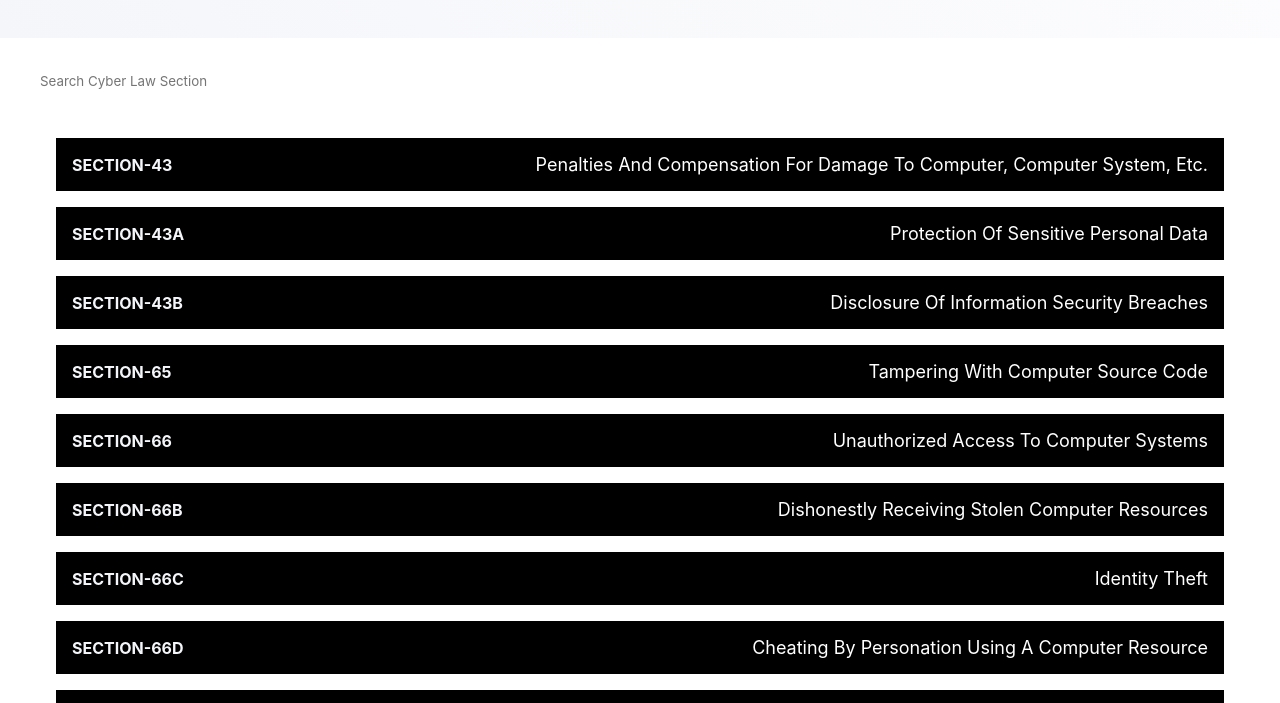
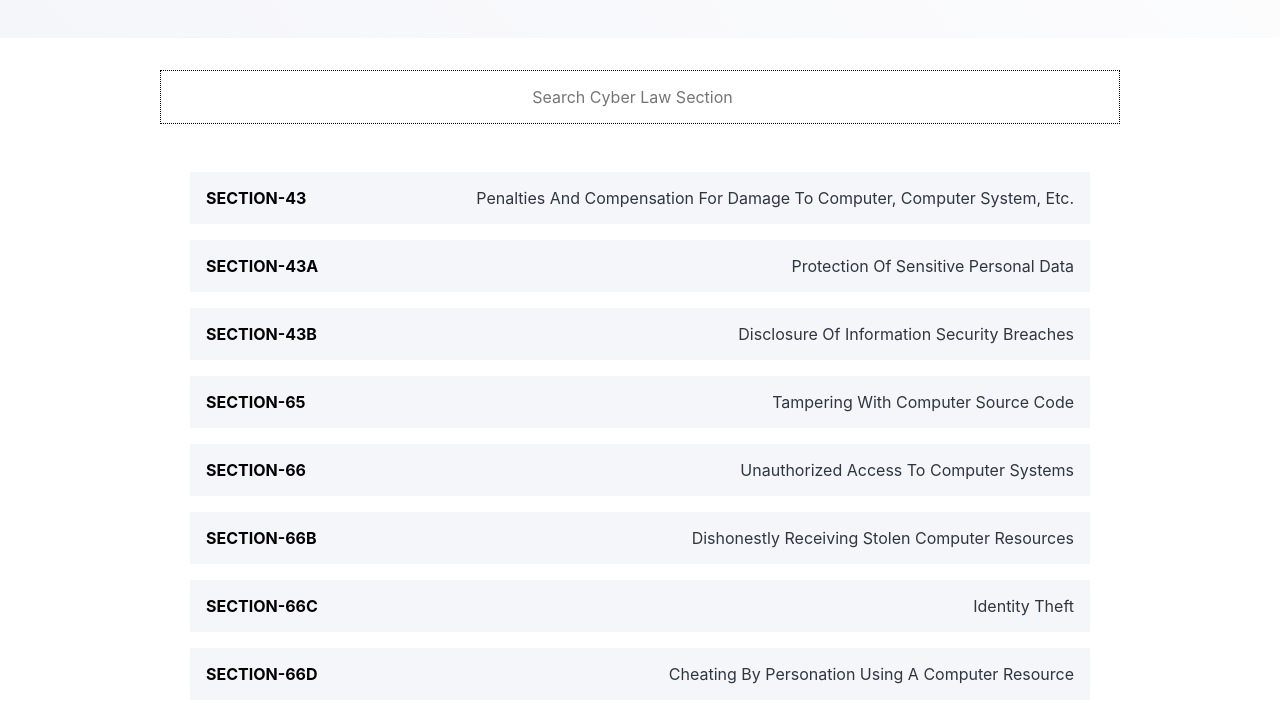
Before and after one commit to MayankDevil/CyberLaw, a plain HTML site: page index.html in a window 1280 px wide. Shown: the part 1583-2286 px from the top of the page. Drawn offline with Linux system fonts and the light colour scheme.

Commit message:
Update css/

```diff
--- a/css/responsive.css
+++ b/css/responsive.css
@@ -4,8 +4,6 @@
 -   Designed | Developed by Mayank
 -   CSS : ./css/responsive.css
 */
-@import "style.css";
-
 @media (max-width: 1200px)
 {
 }
--- a/css/style.css
+++ b/css/style.css
@@ -87,9 +87,15 @@ h4
 }
 h5
 {
-    padding: 0.5rem 1rem;
-    letter-spacing: 0.5px;
+    padding: 0 1rem;
     font-size:1rem;
+}
+h6
+{
+    padding:1rem;
+    font-style: italic;
+    font-size: 1rem;
+    color: var(--dark);
 }
 p
 {
@@ -233,10 +239,33 @@ b
 /*
     law css --------------------------------
 */
+#law
+{
+    background: transparent;
+}
+#law #search #bar
+{
+    display:block;
+    width:80%;
+    margin:auto;
+    padding:1rem;
+    text-align:center;
+    font-size:1rem;
+    background:transparent;
+    border:1px dotted var(--black);
+}
+#law #search #bar:focus
+{
+    /* position:fixed; */
+    /* top:0; */
+    border:none;
+    border-bottom:1px solid var(--black);
+}
 details
 {
-    background: var(--light);
-    margin: 1rem;
+    max-width:900px;
+    margin: 1rem auto;
+    background: var(--white);
 }
 summary
 {
@@ -244,23 +273,23 @@ summary
     align-items: center;
     justify-content: space-between;
     padding: 1rem;
-    background: var(--black);
+    background: var(--light);
 }
 summary .section
 {
     font-weight: bold;
     text-transform:uppercase;
-    color: var(--light);
+    color: var(--black);
 }
 summary .title
 {
-    color: var(--white);
+    color: var(--dark);
     text-transform:capitalize;
-    font-size: large;
+    font-size: 1rem;
 }
 details .define
 {
-    padding: 1rem;
+    padding: 2rem 0;
 }
 /*
     footer css -----------------------------
```
